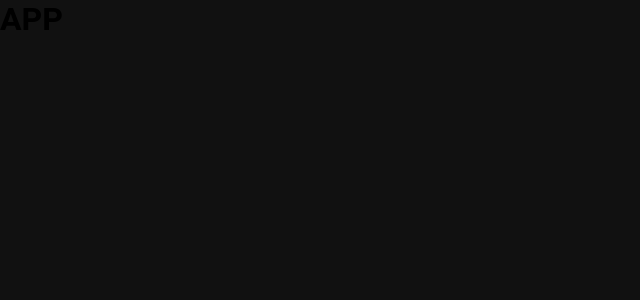
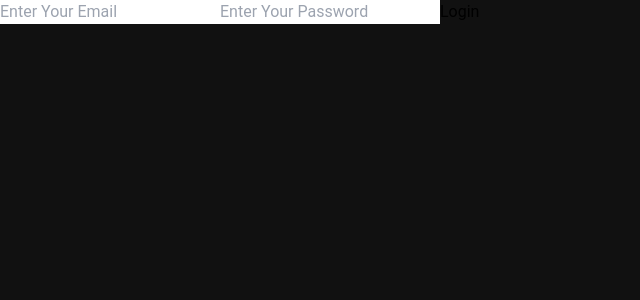
Before and after one commit to Krits-devops/EMS, a React (Vite) app: page / in a window 1280 px wide. Shown: the top 300 px of the page, without its empty margins (0-640 px from the left). Built offline with nearby package versions, Linux system fonts and the light colour scheme.

Commit message:
Components and Tailwind Added
Added Tailwind CSS configuration and replaced.App component with Login component

```diff
--- a/src/App.jsx
+++ b/src/App.jsx
@@ -1,11 +1,11 @@
 import React from 'react'
+import Login from './components/Auth/Login';
 
 export const App = () => {
   return (
-    <div>
-      <h1>APP</h1>
-
-    </div>
+    <>
+      <Login/>
+    </>
   )
 }
 
--- /dev/null
+++ b/src/components/Auth/Login.jsx
@@ -0,0 +1,17 @@
+import React from 'react'
+
+const Login = () => {
+  return (
+    <div className='flex h-screen w-screen items-center justify-center'>
+        <div className='border-2 border-red-600'>
+            <form className='flex flex-col items-center justify-center'>
+                <input className='border-2 text-white outline-none bg-transparent border-emerald-600 rounded-full py-3 px-5 placeholder:text-white' type='email' placeholder='Enter Your Email' />
+                <input type='password' placeholder='Enter Your Password' />
+                <button type='submit'>Login</button>
+            </form>
+        </div>
+    </div>
+  )
+}
+
+export default Login
--- a/src/index.css
+++ b/src/index.css
@@ -1,13 +1,13 @@
+@tailwind base;
+@tailwind components;
+@tailwind utilities;
+
 *{
   margin: 0;
   padding: 0;
   box-sizing: border-box;
   font-family: 'Roboto', sans-serif;
 }
-html,body{
-  height: 100%;
-  width: 100%;
-}
 
 body{
   background-color: #111;
```
Also changed, not shown: src/components/Dashboard.jsx/AdminDashboard.jsx (added), src/components/Dashboard.jsx/EmployeeDashboard.jsx (added), src/components/TaskList/AcceptTask.jsx (added), src/components/TaskList/CompleteTask.jsx (added), src/components/TaskList/FailedTask.jsx (added), src/components/TaskList/NewTask.jsx (added), src/context/AuthContext.jsx (added), src/context/TaskContext.jsx (added), src/utils/localStorage.jsx (added).
